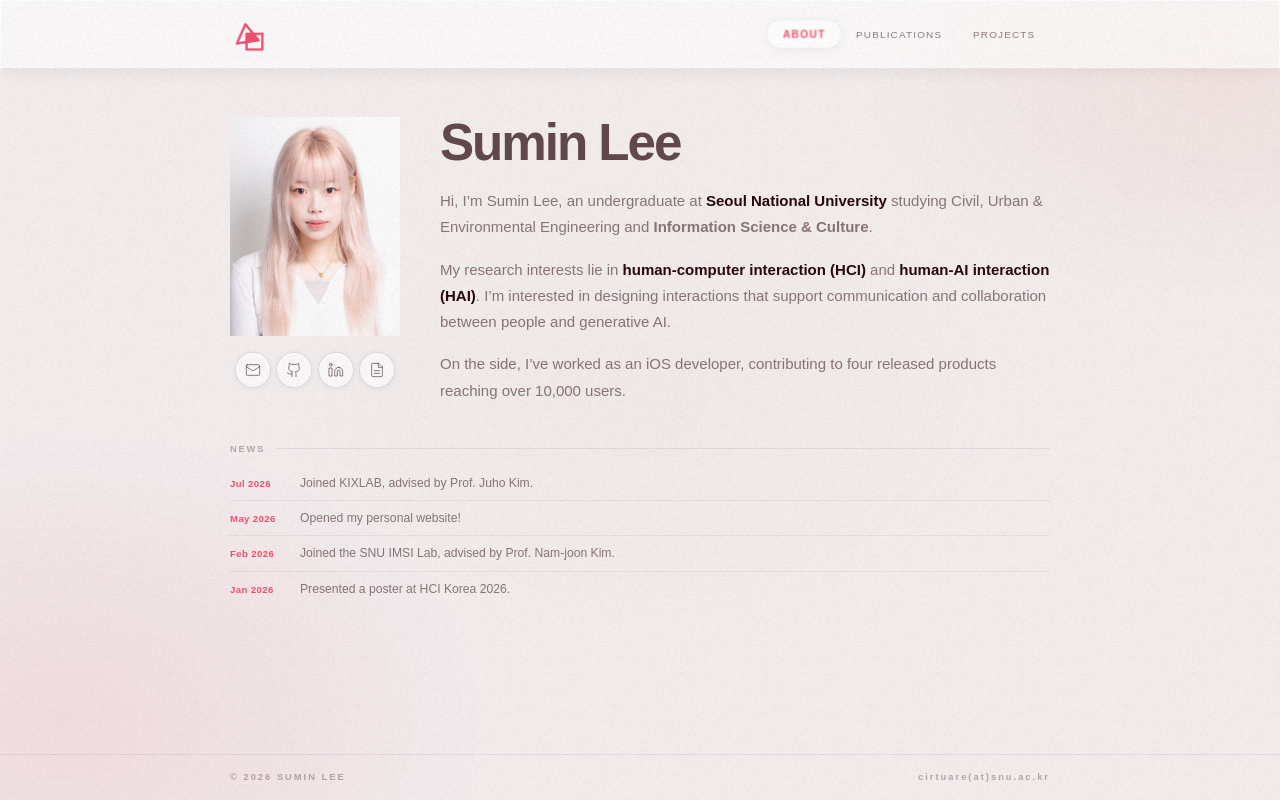
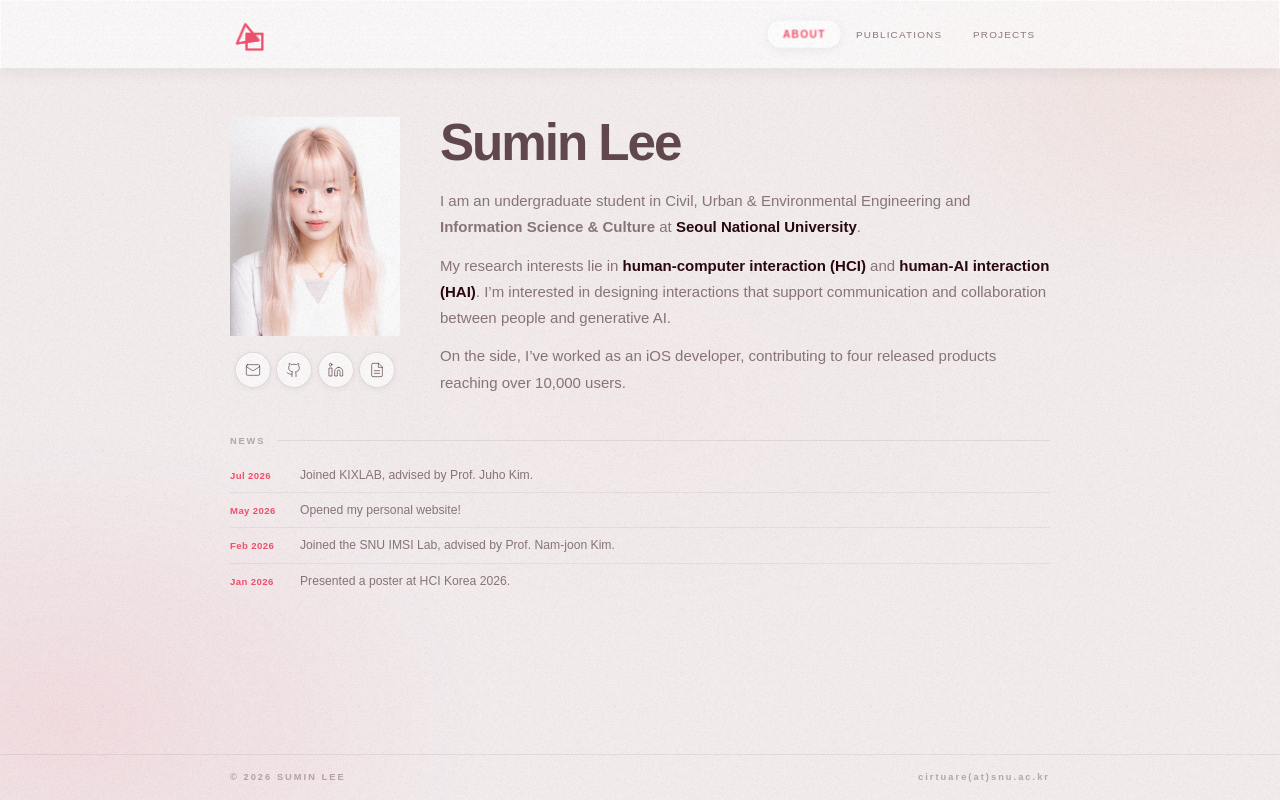
Before and after one commit to cirtuare/suminxlee, a React (Vite) app: page / in a window 1280 px wide. Built offline with nearby package versions, Linux system fonts and the light colour scheme; a web font is replaced by a local one.

Commit message:
Restore introductory sentence and tighten paragraph spacing

```diff
--- a/src/components/About.tsx
+++ b/src/components/About.tsx
@@ -65,12 +65,11 @@ export default function About() {
               <ProfileLinks />
             </div>
 
-            <div style={{ display: 'flex', flexDirection: 'column', gap: '1rem' }}>
+            <div style={{ display: 'flex', flexDirection: 'column', gap: '0.75rem' }}>
               <p style={{ fontFamily: 'var(--font)', fontWeight: 400, fontSize: '0.9375rem', color: 'var(--muted)', lineHeight: 1.75, margin: 0 }}>
-                Hi, I’m Sumin Lee, an undergraduate at{' '}
-                <span style={{ fontWeight: 600, color: 'var(--text)' }}>Seoul National University</span>
-                {' '}studying Civil, Urban & Environmental Engineering and{' '}
-                <strong style={{ fontWeight: 700 }}>Information Science & Culture</strong>.
+                I am an undergraduate student in Civil, Urban & Environmental Engineering and{' '}
+                <strong style={{ fontWeight: 700 }}>Information Science & Culture</strong> at{' '}
+                <span style={{ fontWeight: 600, color: 'var(--text)' }}>Seoul National University</span>.
               </p>
               <p style={{ fontFamily: 'var(--font)', fontWeight: 400, fontSize: '0.9375rem', color: 'var(--muted)', lineHeight: 1.75, margin: 0 }}>
                 My research interests lie in{' '}
@@ -105,12 +104,11 @@ export default function About() {
               }}>
                 Sumin Lee
               </h1>
-              <div style={{ display: 'flex', flexDirection: 'column', gap: '1rem' }}>
+              <div style={{ display: 'flex', flexDirection: 'column', gap: '0.75rem' }}>
                 <p style={{ fontFamily: 'var(--font)', fontWeight: 400, fontSize: '0.9375rem', color: 'var(--muted)', lineHeight: 1.75, margin: 0 }}>
-                  Hi, I’m Sumin Lee, an undergraduate at{' '}
-                  <span style={{ fontWeight: 600, color: 'var(--text)' }}>Seoul National University</span>
-                  {' '}studying Civil, Urban & Environmental Engineering and{' '}
-                  <strong style={{ fontWeight: 700 }}>Information Science & Culture</strong>.
+                  I am an undergraduate student in Civil, Urban & Environmental Engineering and{' '}
+                  <strong style={{ fontWeight: 700 }}>Information Science & Culture</strong> at{' '}
+                  <span style={{ fontWeight: 600, color: 'var(--text)' }}>Seoul National University</span>.
                 </p>
                 <p style={{ fontFamily: 'var(--font)', fontWeight: 400, fontSize: '0.9375rem', color: 'var(--muted)', lineHeight: 1.75, margin: 0 }}>
                   My research interests lie in{' '}
```
